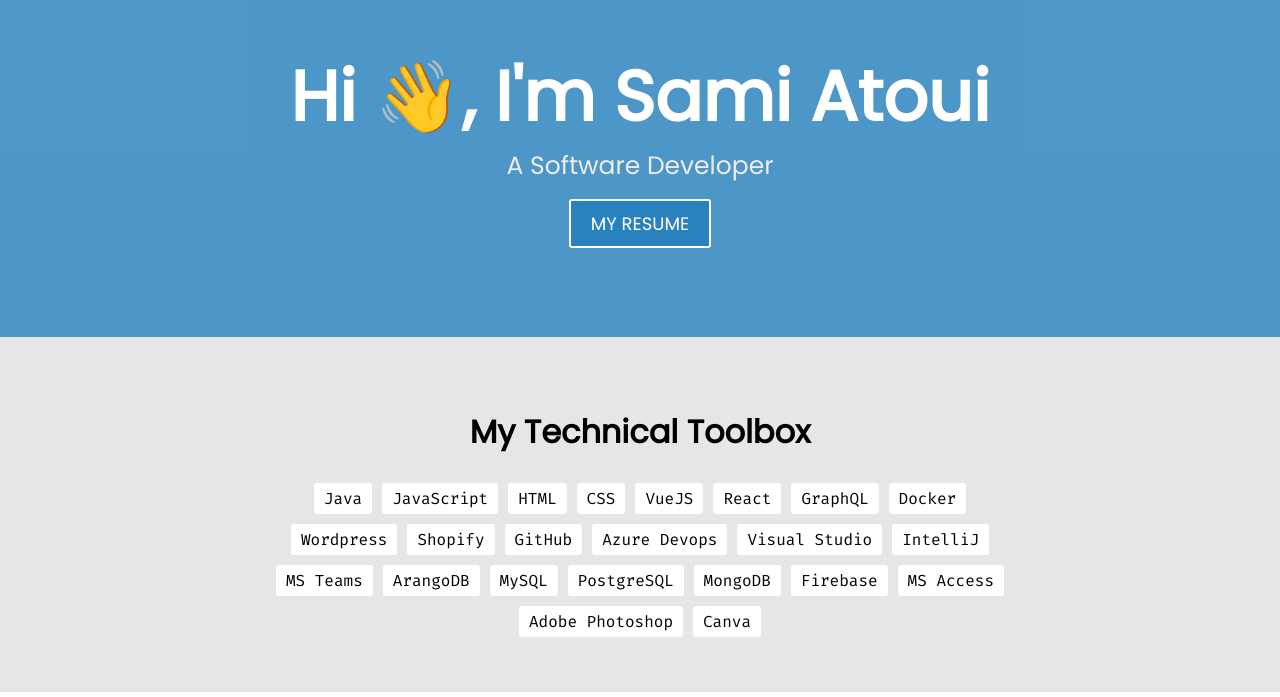
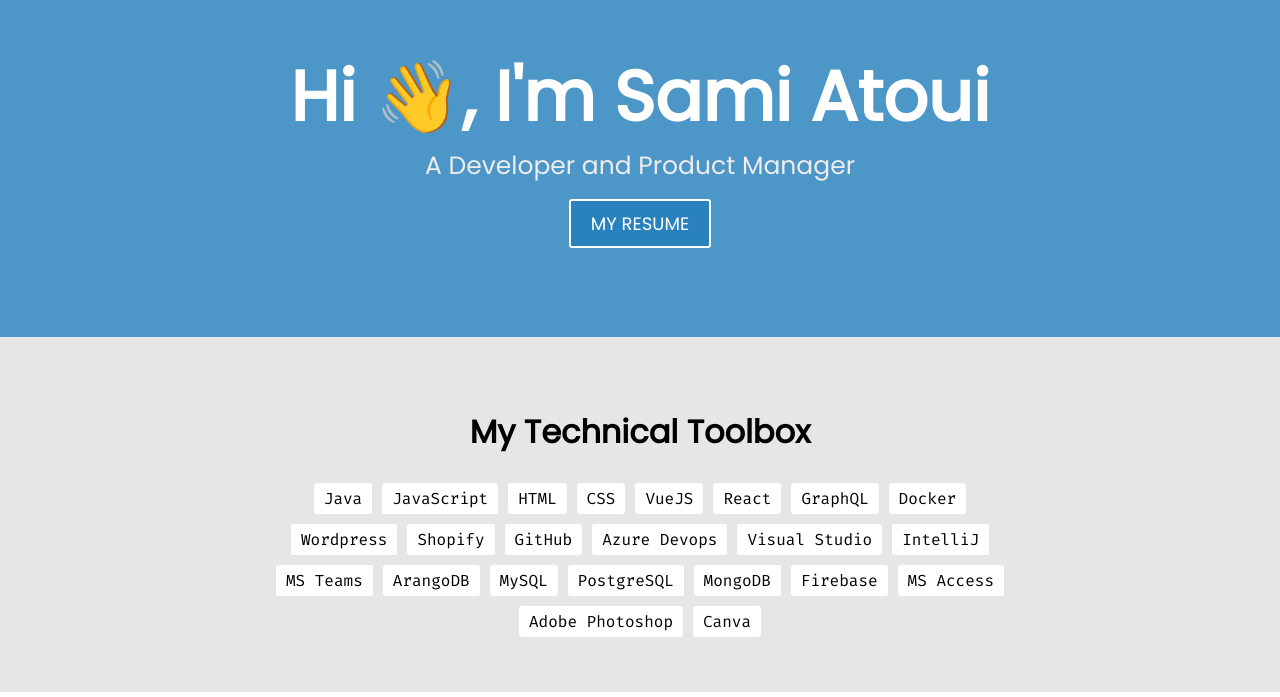
Before and after one commit to samiatoui/MyPortfolio, a React (Create React App) app: page / in a window 1280 px wide. Shown: the part 103-800 px from the top of the page. Built offline with nearby package versions, Linux system fonts and the light colour scheme; no server answers.

Commit message:
updarted bio

```diff
--- a/src/components/About.js
+++ b/src/components/About.js
@@ -6,7 +6,7 @@ export default function About() {
         <div className="about">
             <div className='about-text'>
                 <h1>Hi 👋, I'm Sami Atoui</h1>
-                <p>A Software Developer</p>
+                <p>A Developer and Product Manager</p>
                 <div className="about-btn">
                     <MenuItems />
                 </div>
```
